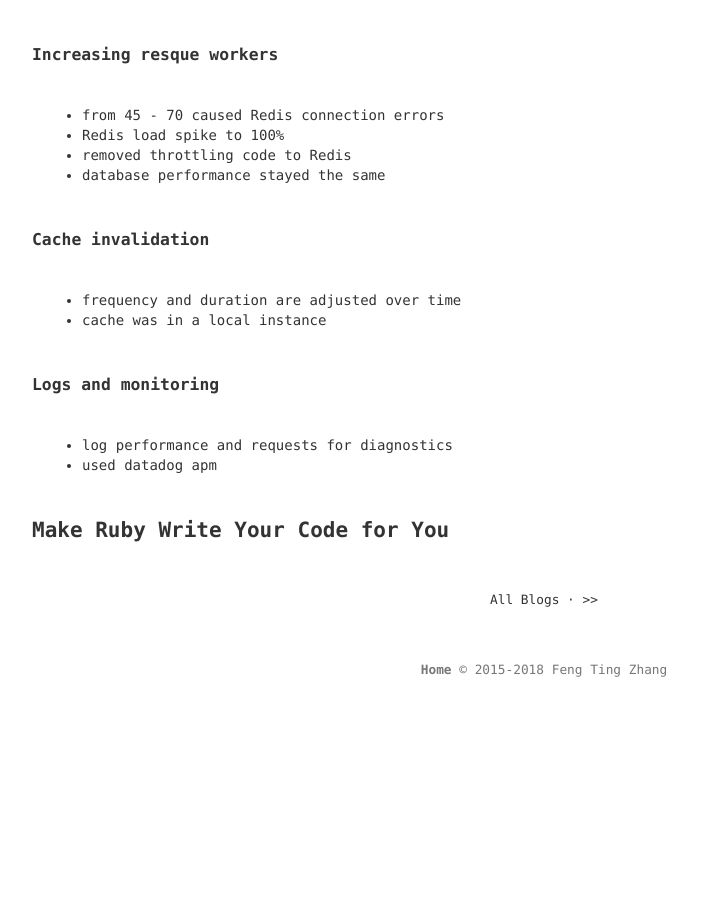
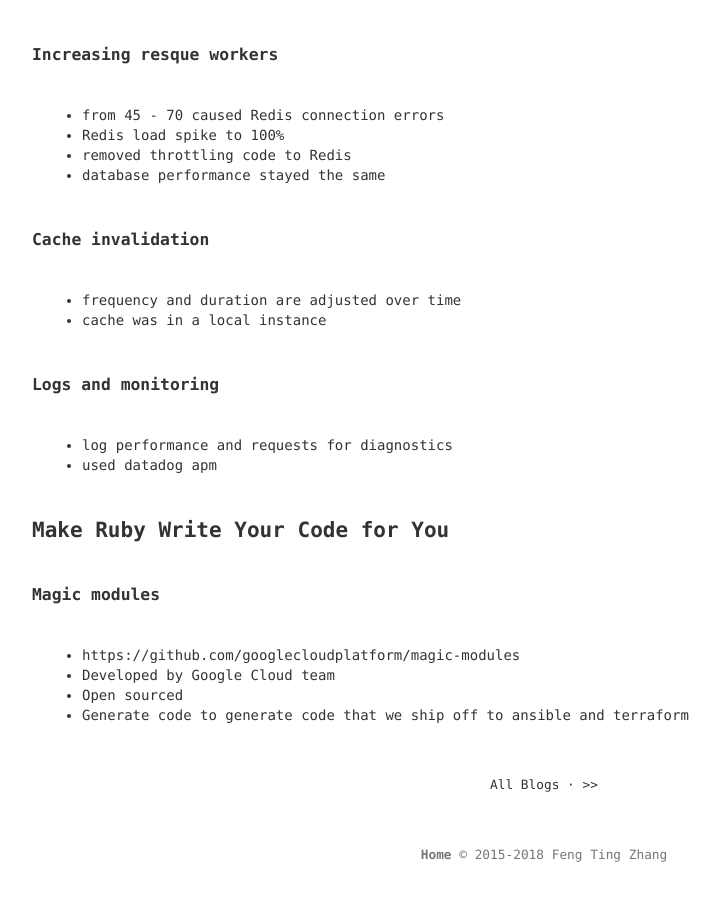
Before and after one commit to fengtingzhang/blog, a Jekyll site: the page built from _posts/2018-11-14-rubyconf-2018-day-two.md, in a window 1280 px wide and 900 px high, scrolled down 8332 px. Shown: the whole window, without its empty margins (96-816 px from the left). Built offline with Jekyll 4.4.1, drawn with Linux system fonts in a browser that asks for light colours; before the commit the page ends 9047 px from its top, so only the background shows below that.

Commit message:
Update 2018-11-14-rubyconf-2018-day-two.md

```diff
--- a/_posts/2018-11-14-rubyconf-2018-day-two.md
+++ b/_posts/2018-11-14-rubyconf-2018-day-two.md
@@ -322,3 +322,9 @@ User.none.tall.etc # better
 * used datadog apm
 
 ## Make Ruby Write Your Code for You
+
+### Magic modules
+* https://github.com/googlecloudplatform/magic-modules
+* Developed by Google Cloud team
+* Open sourced
+* Generate code to generate code that we ship off to ansible and terraform
```
